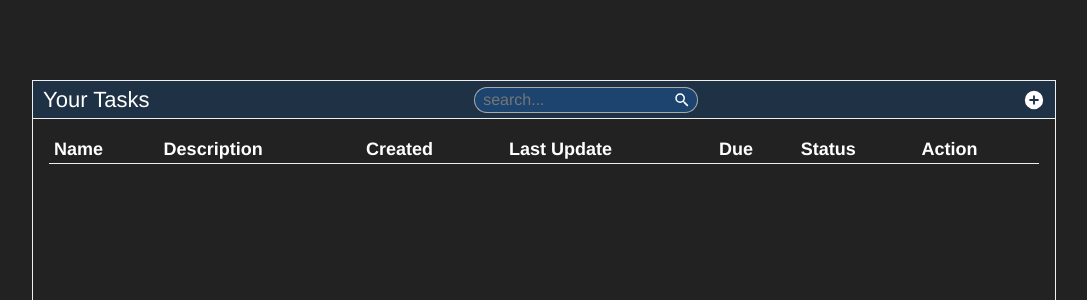
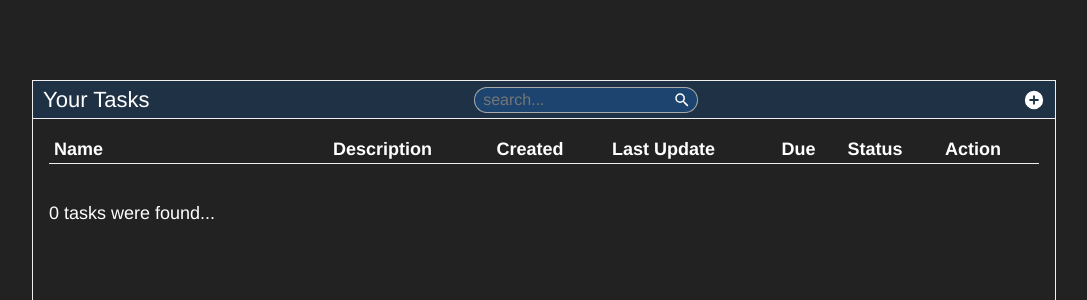
Before and after one commit to pdoms/doit_web, a React (Vite) app: page / in a window 1280 px wide. Shown: the top 300 px of the page, without its empty margins (48-1135 px from the left). Built offline with nearby package versions, Linux system fonts and the light colour scheme.

Commit message:
indicate no data

```diff
--- a/src/comps/search_input.tsx
+++ b/src/comps/search_input.tsx
@@ -8,13 +8,15 @@ interface ISearchInput {
     onChange?: (val: string, event: any) => void
     onSearch: (val: string, event: any) => void
     onAbort: () => void
+    resLen: number | null
 }
 
 export const SearchInput: FC<ISearchInput> = ({
     id,
     onChange,
     onSearch,
-    onAbort
+    onAbort,
+    resLen
 }) => {
     const [value, setValue] = useState("")
     const [isInFocus, setIsInFocus] = useState(false)
@@ -79,6 +81,7 @@ export const SearchInput: FC<ISearchInput> = ({
                     <Icon path={mdiMagnify} size={"18px"}/>
                 </div>
             </div>
+            {resLen !== null && <div className="search-results">Results: {resLen}</div>}
         </div>
     </>)
 }
--- a/src/index.css
+++ b/src/index.css
@@ -220,6 +220,18 @@ body {
 .search-input-btn:hover {
     color: var(--global-blue1);
     cursor: pointer;
+}
+
+
+
+.search-results {
+    display: flex;
+    justify-content: center;
+    align-items: center;
+    font-size: 14px;
+    height: 24px;
+    padding-top: 4px;
+    margin-left: 8px;
 }
 /* ###### Date Time Input ######*/
 
@@ -585,7 +597,10 @@ tbody tr:hover  {
     color: var(--global-blue1);
 }
 
-
+.table-no-tasks {
+    margin-top: 40px;
+    margin-right: 20px;
+}
 
 
 .add-task-section {
--- a/src/pages/dashboard/dashboardHeader.tsx
+++ b/src/pages/dashboard/dashboardHeader.tsx
@@ -3,6 +3,7 @@ import React, {FC, useContext, useEffect, useState} from 'react';
 import {SearchInput} from '../../comps';
 import {IconBtn} from '../../comps/icn_btn';
 import {TasksContext} from '../../contexts/tasksContext';
+import Task from '../../tasks/task';
 import {isRef} from '../../utils';
 
 interface IDashBoardHeader {
@@ -18,6 +19,7 @@ export const DashBoardHeader: FC<IDashBoardHeader>  = (
         isEdit,
     }) => {
     const [isOpen, setIsOpen] = useState(false)
+    const [results, setResults] = useState(null)
 
     const tasks = useContext(TasksContext)
 
@@ -34,13 +36,20 @@ export const DashBoardHeader: FC<IDashBoardHeader>  = (
 
     const handleOnSearch = (val: string, _event: any) => {
         if (isRef(tasks)) {
-            tasks.current.do_text_search(val)
+            tasks.current.do_text_search(val).then((e: Array<Task> | any) => {
+                if (val.length > 0) {
+                    setResults(e.length)
+                }
+            })
+
         }
     }
     const handleOnAbort = () => {
         if (isRef(tasks)) {
             tasks.current.reset_search()
-        }
+                setResults(null)
+            }
+
     }
 
 
@@ -51,6 +60,7 @@ export const DashBoardHeader: FC<IDashBoardHeader>  = (
                     id={"task_search"}
                     onSearch={handleOnSearch}
                     onAbort={handleOnAbort}
+                    resLen={results}
                 />
                 <IconBtn
                     id={"create-task"}
--- a/src/pages/listing.tsx
+++ b/src/pages/listing.tsx
@@ -52,7 +52,7 @@ export const Listing: FC<IListing> = ({openForEdit}) => {
             </thead>
             <tbody>
                 {
-                    loadedTasks &&
+                    loadedTasks && (loadedTasks as Array<Task>).length > 0?
                         (loadedTasks as Array<Task>).map((tsk: Task, idx: number) => (
                             <tr key={tsk.id || idx}
                                 className={`table-row-marked ${tsk.status === "Done"
@@ -121,6 +121,7 @@ export const Listing: FC<IListing> = ({openForEdit}) => {
                                 </td>
                             </tr>
                         ))
+                :<div className={"table-no-tasks"}>0 tasks were found...</div>
                 }
             </tbody>
         </table>
```
